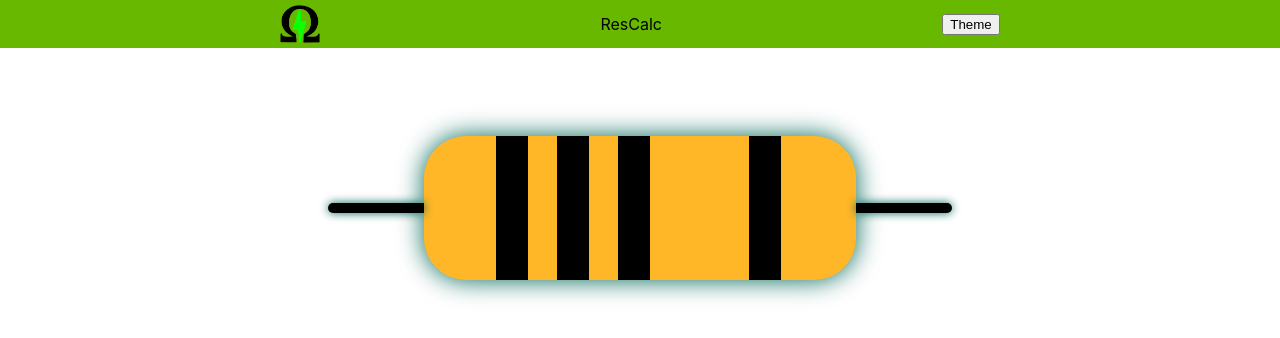
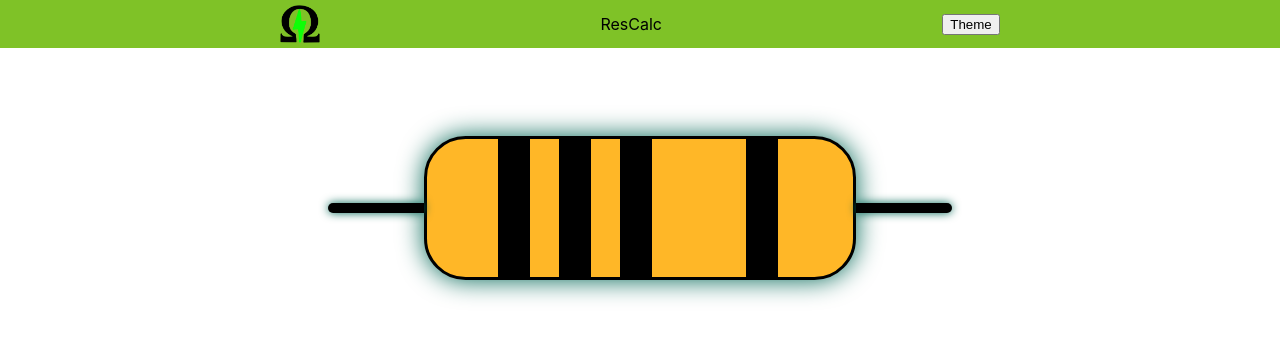
Before and after one commit to dhentosz/ResistanceCalculator, a React (Vite) app: page / in a window 1280 px wide. Shown: the top 338 px of the page. Built offline with nearby package versions, Linux system fonts and the light colour scheme.

Commit message:
Added theme transitions.
Minor UI update: resistor border in case browser doesnt support light-dark() css function yet. Also added opacity to header colors.

```diff
--- a/src/elements/Header.module.css
+++ b/src/elements/Header.module.css
@@ -7,6 +7,8 @@
   display: flex;
   justify-content: space-evenly;
   align-items: center;
+
+  transition: background-color 1s, color 2s;
 }
 
 #logo {
--- a/src/elements/Resistor.module.css
+++ b/src/elements/Resistor.module.css
@@ -8,13 +8,16 @@
 
 .main_body {
   background-color: var(--resistor_body_color);
+  border: 3px solid black;
   min-width: 24rem;
   height: 8rem;
   display: flex;
   justify-content: center;
+  align-content: center;
   flex-wrap: wrap;
   border-radius: 2.6rem;
   box-shadow: 0 0 1.6rem var(--resistor_shadow);
+  transition: background-color 4s, box-shadow 3s;
 }
 @media only screen and (max-width: 600px) {
   .main_body {
@@ -49,6 +52,8 @@
   width: 6rem;
   height: 0.66rem;
   box-shadow: 0 0 0.6rem var(--resistor_shadow);
+
+  transition: box-shadow 3s;
 }
 .pin.left {
   border-top-left-radius: 1rem;
--- a/src/index.css
+++ b/src/index.css
@@ -2,8 +2,8 @@
   /* Main Color Palette */
   --black: #000000;
   --white: #ffffffeb;
-  --drk_green: #2a4a00;
-  --lt_green: #68b800;
+  --drk_green: #2a4a00d8;
+  --lt_green: #68b800d8;
 
   /* Resistor Band Colors */
   --res_black: #000000;
@@ -29,6 +29,8 @@
   background-color: light-dark(var(--white), var(--black));
 
   font-family: Inter, system-ui, Avenir, Helvetica, Arial, sans-serif;
+
+  transition: background-color 2s;
 }
 
 * {
```
